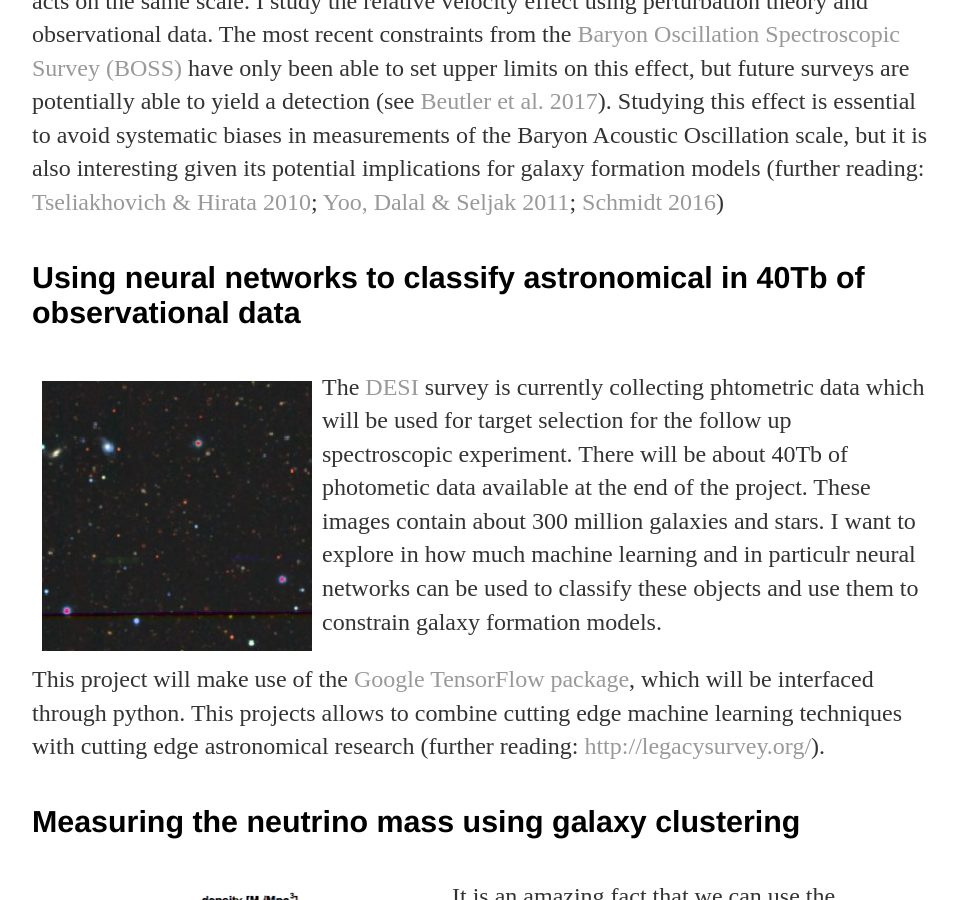
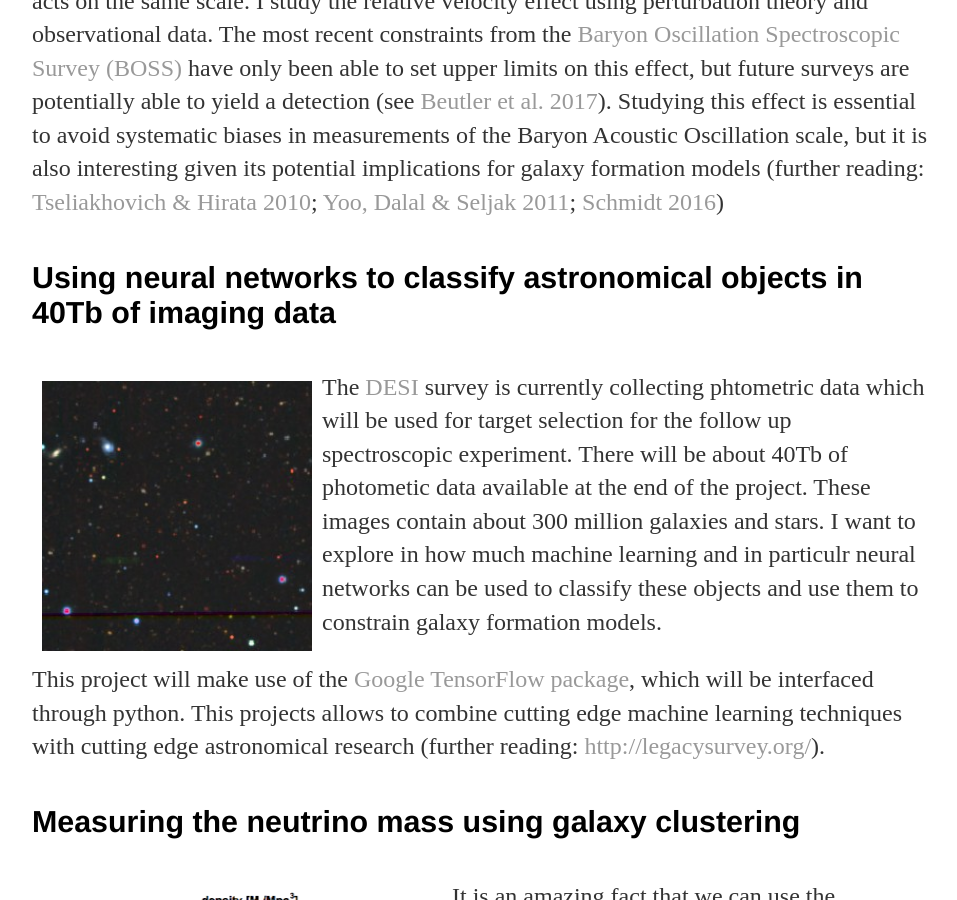
Before and after one commit to fbeutler/fbeutler.github.io, a Jekyll site: the page built from research/projects.html, in a window 1280 px wide and 900 px high, scrolled down 1478 px. Shown: the whole window, without its empty margins (160-1117 px from the left). Built offline with Jekyll 4.4.1, drawn with Linux system fonts in a browser that asks for light colours.

Commit message:
Update projects.html

```diff
--- a/research/projects.html
+++ b/research/projects.html
@@ -50,7 +50,7 @@ cosmological measurements have reached very high precision and systematic errors
   </div>
 
   <div class="post">
-    <h4>Using neural networks to classify astronomical in 40Tb of observational data</h4>
+    <h4>Using neural networks to classify astronomical objects in 40Tb of imaging data</h4>
 
     <img src="/static/791.jpg" alt="IMAGE OF DESI DECAL SURVEY" width="270" align="left" style="padding:10px">
     <p>
```
